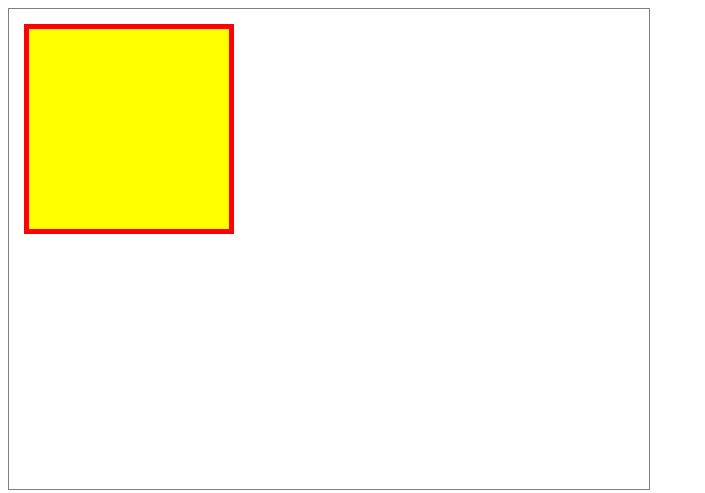
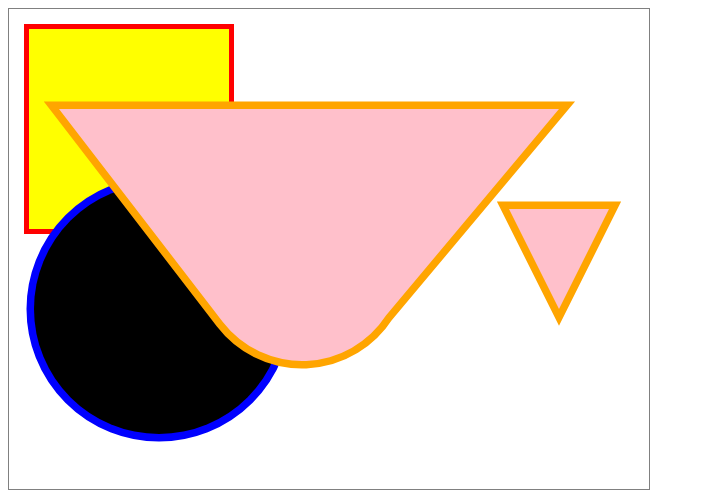
Before and after one commit to JamesFriedenberg/RichMedia1, a plain HTML site: page canvas-start.html in a window 1280 px wide. Shown: the whole page, without its empty margins (0-705 px from the left). Drawn offline with Linux system fonts and the light colour scheme.

Commit message:
finished week 2 day 1 exercise

```diff
--- a/canvas-start.html
+++ b/canvas-start.html
@@ -20,16 +20,58 @@
 
 	function init(){
 		let ctx = document.querySelector('canvas').getContext('2d');
+
+		//rectangle
         ctx.save();                 // A - optionally, save the drawing state attributes and CTM
         ctx.strokeStyle = "red";    // B - optionally, change the values of one or more drawing state attributes
         ctx.fillStyle = "yellow";   // B
         ctx.lineWidth = "10";       // B
         ctx.beginPath();            // C - describe a path
-        ctx.rect(20,20,200,200);    // C
-        ctx.closePath();            // C
-        ctx.stroke();               // D - draw! i.e. make the path visible
-        ctx.fill();                 // D - swap the order of stroke() and fill() to see what happens to the drawing
-        ctx.restore();              // E - optionally, restore the saved values of drawing state attributes and CTM
+        ctx.rect(20,20,200,200);	// C
+		ctx.closePath();    		// C
+		ctx.stroke();				// D - draw! i.e. make the path visible
+		ctx.fill();                 // D - swap the order of stroke() and fill() to see what happens to the drawing
+		ctx.restore();              // E - optionally, restore the saved values of drawing state attributes and CTM
+
+		//circle
+		ctx.save();
+		ctx.strokeStyle = "blue";
+		ctx.fillStyle = "black";
+		ctx.lineWidth = "15";
+		ctx.beginPath();
+		ctx.arc(150, 300, 125, 0, Math.PI * 2, false); // draws a circle at 200,200 with a 125-pixel radius
+        ctx.closePath();
+        ctx.stroke();
+        ctx.fill();
+		ctx.restore();
+
+		//triangle
+		ctx.save();
+		ctx.strokeStyle = "orange";
+		ctx.fillStyle = "pink";
+		ctx.lineWidth = "15";
+		ctx.beginPath();
+		ctx.moveTo(500,200);  	// start the "pen" at x=20, y=100
+		ctx.lineTo(600,200); 	// point #1 -> draw line to x=620, y=100
+		ctx.lineTo(550,300);	// point #2 -> draw line to x=340, y=400
+		ctx.closePath(); 	// the path will automatically close back to point #1
+		ctx.stroke();
+		ctx.fill();
+        ctx.restore();
+
+		//rounded edge triangle
+		ctx.save();
+		ctx.strokeStyle = "orange";
+		ctx.fillStyle = "pink";
+		ctx.lineWidth = "15";
+		ctx.beginPath();
+		ctx.moveTo(50, 100);             	// P0
+		ctx.arcTo(300, 425, 550, 40, 100); 	// P1, P2 and the radius
+		ctx.lineTo(550, 100);               // top line: line segment between P0 & P2
+		ctx.closePath();
+		ctx.stroke();
+		ctx.fill();
+		ctx.restore();
 	}
 	</script>
 </body>
```
